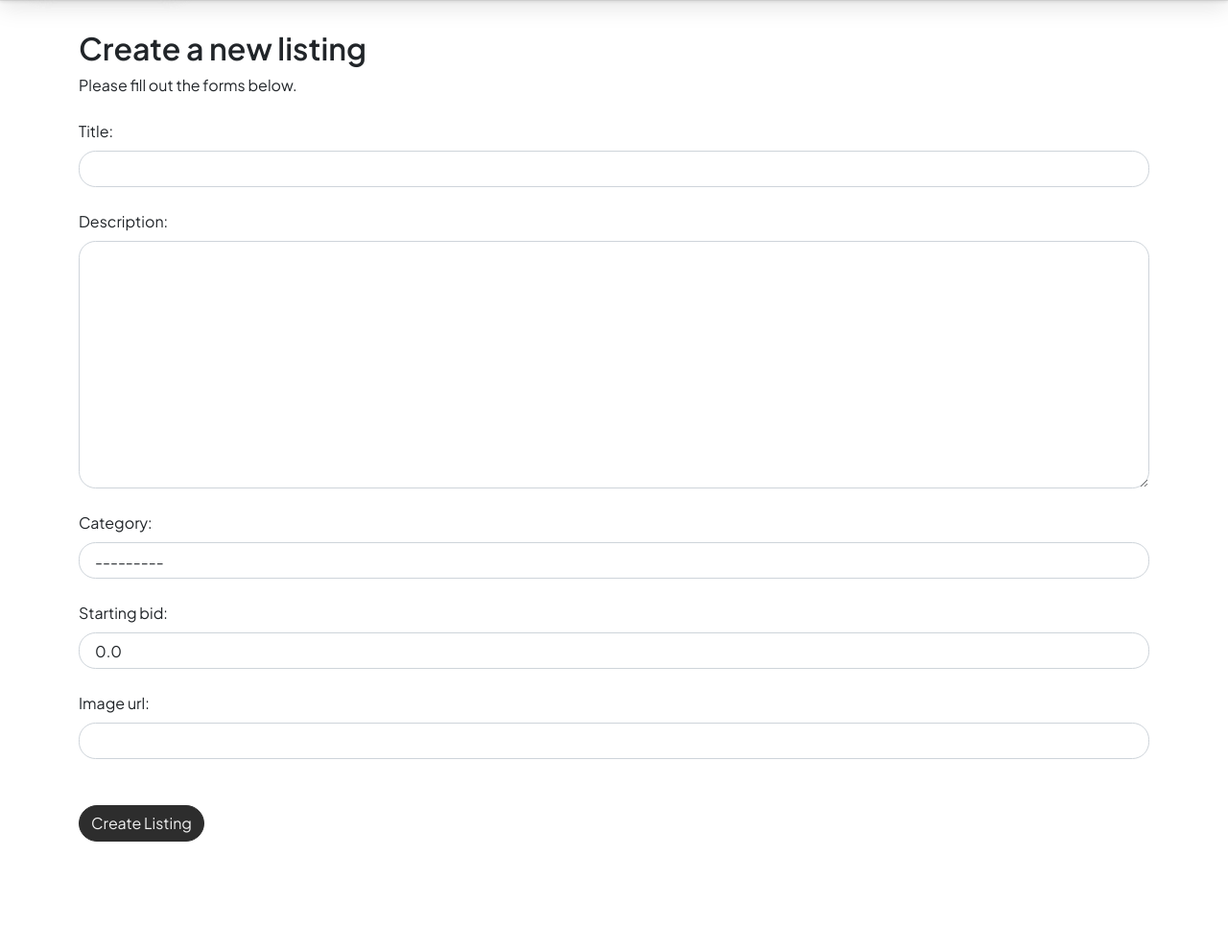
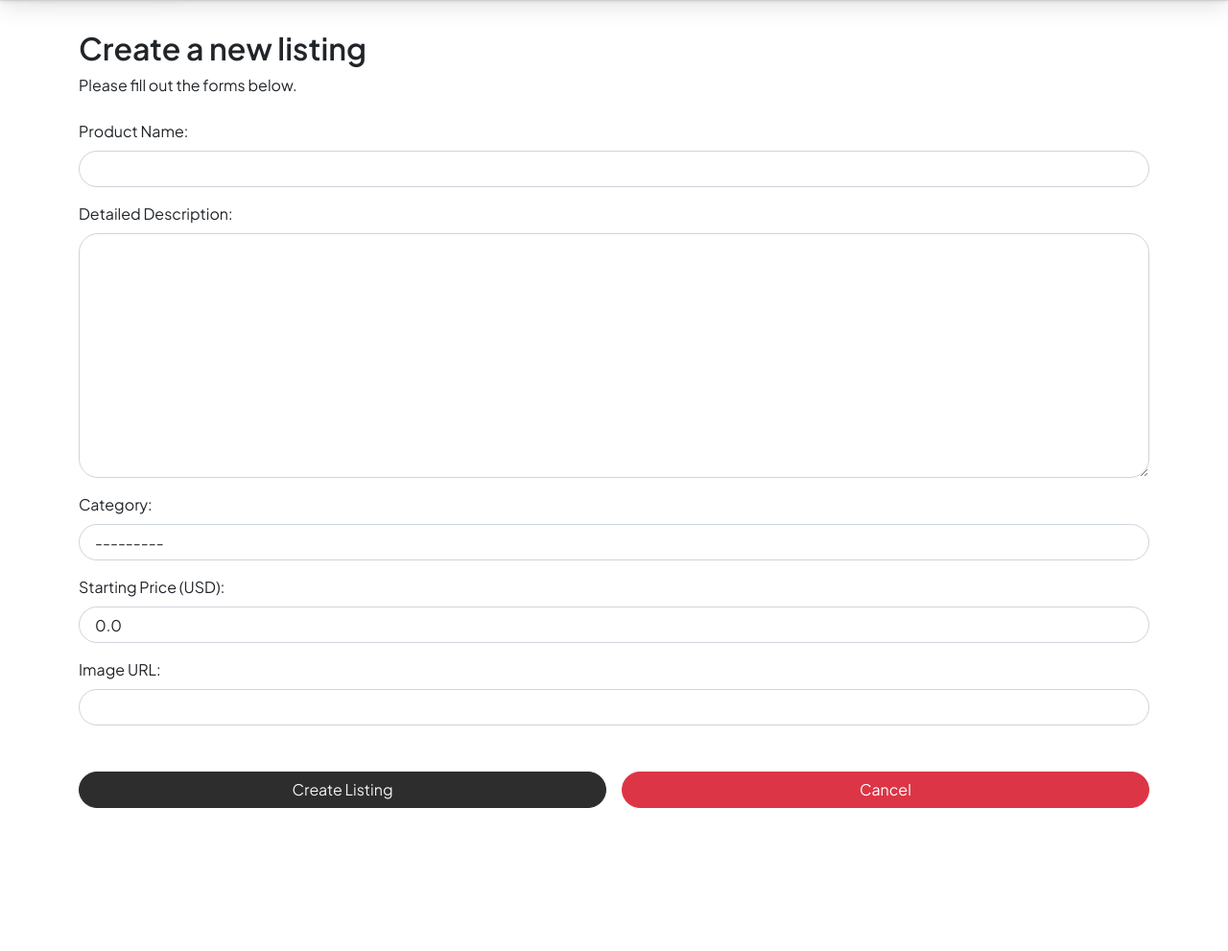
Before and after one commit to Galafador/Kyore, a Django app: page /create_listing in a window 1280 px wide. Shown: the part 69-1060 px from the top of the page at 96% size. Run offline with Django 3.2, Linux system fonts and the light colour scheme; a user stored in the database is signed in; data comes from the database, SQL or seed files in the repository; both versions use the stored data as it was after the commit; some libraries are stand-ins or nearby versions.

Commit message:
80% with create listing feature: now modifying category style

```diff
--- a/auctions/forms.py
+++ b/auctions/forms.py
@@ -6,6 +6,13 @@ class ListingForm(ModelForm):
     class Meta:
         model = Listing
         fields = ["title", "description", "category", "starting_bid", "image_url"]
+        labels = {
+            "title": "Product Name",
+            "description": "Detailed Description",
+            "category": "Category",
+            "starting_bid": "Starting Price (USD)",
+            "image_url": "Image URL",
+        }
 
     def __init__(self, *args, **kwargs):
         super().__init__(*args, **kwargs)
--- a/auctions/models.py
+++ b/auctions/models.py
@@ -31,7 +31,7 @@ class Category(MPTTModel):
 class Listing(models.Model):
     title = models.CharField(max_length=64)
     description = models.TextField(null=True, blank=True)
-    category = models.ForeignKey(Category, on_delete=models.SET_NULL, null=True, blank=True)
+    category = models.ForeignKey(Category, on_delete=models.SET_NULL, null=True)
     seller = models.ForeignKey(User, on_delete=models.SET_NULL, related_name="listings", null=True)
     is_active = models.BooleanField(default=True)
     starting_bid = models.DecimalField(max_digits=10, decimal_places=2, default=0.00, validators=[MinValueValidator(0)])
--- a/auctions/static/css/styles.css
+++ b/auctions/static/css/styles.css
@@ -112,12 +112,16 @@ html, body, a {
     box-shadow: 0 0 0 0.25rem transparent !important;
 }
 
+/* Overriding Bootstrap Button Style */
+.btn {
+    border-radius: 1.25rem;
+}
+
 /* Primary Button Styles */
 .btn-primary {
     color: var(--color-button-primary-text);
     background-color: var(--color-button-primary);
     border-color: var(--color-button-primary);
-    border-radius: 6rem;
 }
 .btn-primary:hover {
     color: var(--color-button-primary-text);
@@ -144,7 +148,6 @@ html, body, a {
     color: var(--color-button-secondary-text);
     background-color: var(--color-button-secondary);
     border-color: var(--color-button-secondary-border);
-    border-radius: 6rem;
 }
 .btn-secondary:hover {
     color: var(--color-button-secondary-text);
@@ -168,14 +171,14 @@ html, body, a {
 
 /*------------------Forms Styles------------------*/
 .form-control-kyore {
-    padding: 0.5rem 1rem;
+    padding: 0.4rem 1rem;
     font-size: 1rem;
     font-weight: 400;
     line-height: 1.5;
     color: var(--color-text-caption);
     background-color: var(--color-backdrop, #FFFFFF);
     border: 1px solid var(--color-outline-light);
-    border-radius: 1.1rem;
+    border-radius: 1.25rem;
 }
 .form-control-kyore:focus {
     color: var(--color-text-caption);
--- a/auctions/templates/auctions/create.html
+++ b/auctions/templates/auctions/create.html
@@ -5,10 +5,12 @@
 Create new listing
 {% endblock %}
 
-{% block additional_css %}<link href="{% static 'css/styles_create.css' %}" rel="stylesheet">{% endblock %}
+{% block additional_css %}
+<link href="{% static 'css/styles_create.css' %}" rel="stylesheet">
+{% endblock %}
 
 {% block body %}
-    <div class="container mt-4">
+    <div class="container-sm mt-4">
         {% if message %}
             <div class="bg-danger text-white p-2 fs-6 rounded">{{ message }}</div>
         {% endif %}
@@ -21,13 +23,16 @@ Create new listing
         <form class="mt-4" action="{% url 'create_listing' %}" method="post">
             {% csrf_token %}
             {% for field in form %}
-            <div class="form-group form-group-kyore mb-4">
+            <div class="form-group form-group-kyore mb-3">
                 {{ field.errors }}
                 {{ field.label_tag }}
                 {{ field }}
             </div>
             {% endfor %}
-            <input class="btn btn-primary mt-4" type="submit" value="Create Listing">
+            <div class="d-flex flex-row gap-3 my-5">
+                <input class="btn btn-primary w-50" type="submit" value="Create Listing">
+                <a href="{% url 'index' %}" class="btn btn-danger w-50">Cancel</a>
+            </div>
         </form>
     </div>
 {% endblock %}
```
Also changed, not shown: auctions/static/images/background_test.png (deleted), db.sqlite3.
